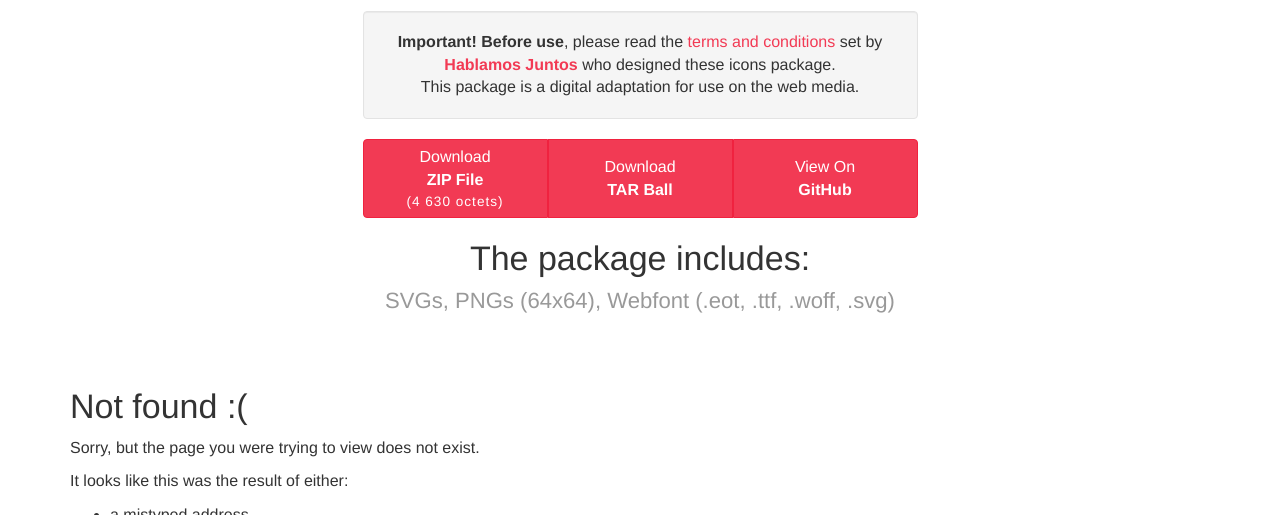
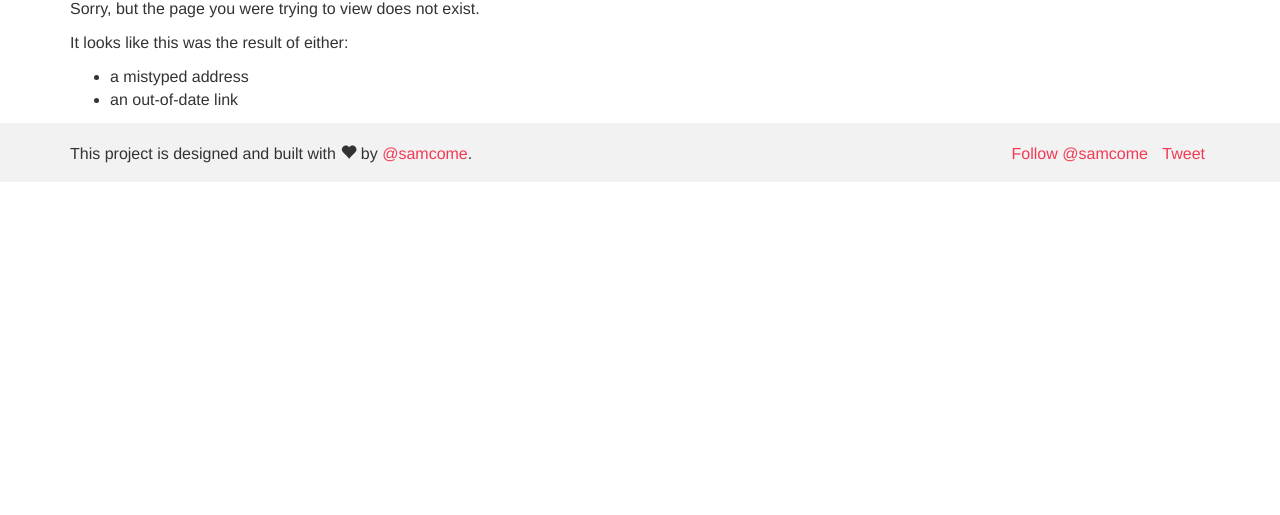
Before and after one commit to samcome/webfont-medical-icons, a plain HTML site: page 404.html in a window 1280 px wide. Shown: the part 658-1173 px from the top of the page. After the commit the page ends 840 px from the top, so only its background shows below. Drawn offline with Linux system fonts and the light colour scheme; files whose address does not match are found by name.

Commit message:
404
Signed-off-by: samcome <samcome@me.com>

```diff
--- a/404.html
+++ b/404.html
@@ -121,14 +121,6 @@
 						<span class="icon-i-emergency circle" aria-hidden="true"></span>
 						<span>WebFont<br>Medical Icons</span>
 					</h1>
-					<p class="lead"><strong>72 icons (<small>x</small>2)</strong> <br>specialized in the Clinical & Medical world <br><strong>Free</strong> and easy to use!</p>
-					<p class="well"><strong>Important! Before use</strong>, please read the <a href="http://www.hablamosjuntos.org/signage/symbols/faq.asp#2">terms and conditions</a> set by <strong><a href="http://www.hablamosjuntos.org/default.about.asp">Hablamos Juntos</a></strong> who designed these icons package.<br>This package is a digital adaptation for use on the web media.</p>
-					<div class="btn-group btn-group-justified">
-                      <a href="https://github.com/samcome/Webfont-medical-icons/zipball/master" class="btn btn-primary">Download <strong>ZIP File <small>(4 630 octets)</small></strong></a>
-                      <a href="https://github.com/samcome/Webfont-medical-icons/tarball/master" class="btn btn-primary">Download <strong>TAR Ball</strong></a>
-                      <a href="https://github.com/samcome/Webfont-medical-icons" class="btn btn-primary">View On <strong>GitHub</strong></a>
-                    </div>
-                    <h2>The package includes:<br><small>SVGs, PNGs (64x64), Webfont (.eot, .ttf, .woff, .svg)</small></h2>
     			</div>
     		</div>
         </header>
```
